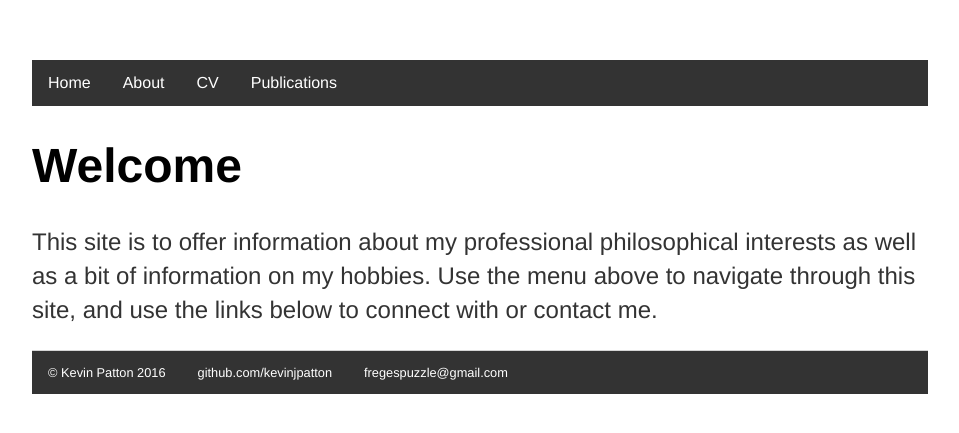
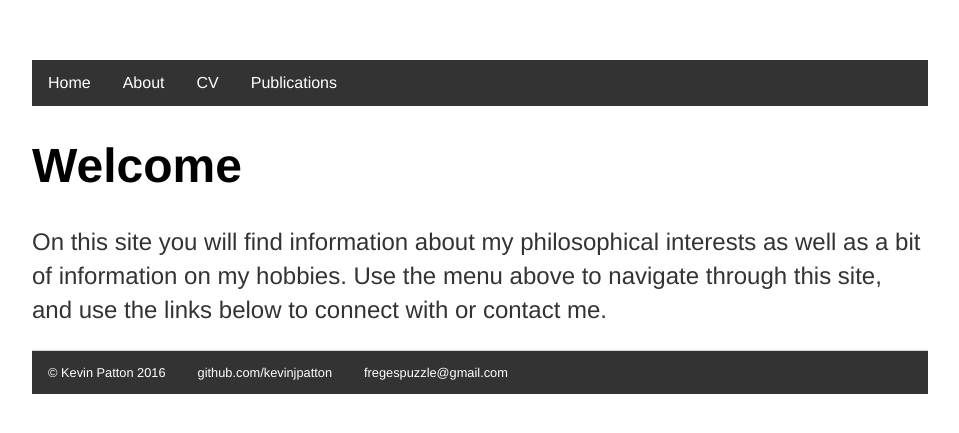
Before and after one commit to kevinjpatton/kevinjpatton.github.io, a Jekyll site: the page built from index.html, in a window 1280 px wide. Shown: the top 433 px of the page, without its empty margins (160-1119 px from the left). Built offline with Jekyll 4.4.1, drawn with Linux system fonts in a browser that asks for light colours; Markdown is read by kramdown in place of the engine named in the settings.

Commit message:
Update index.html

```diff
--- a/index.html
+++ b/index.html
@@ -4,6 +4,6 @@
 ---
 <div class="blurb">
 	<h1>Welcome</h1>
-	<p>This site is to offer information about my professional philosophical interests as well as a bit of information on my hobbies.
+	<p>On this site you will find information about my philosophical interests as well as a bit of information on my hobbies.
 	Use the menu above to navigate through this site, and use the links below to connect with or contact me.</p>
 </div><!-- /.blurb -->
```
